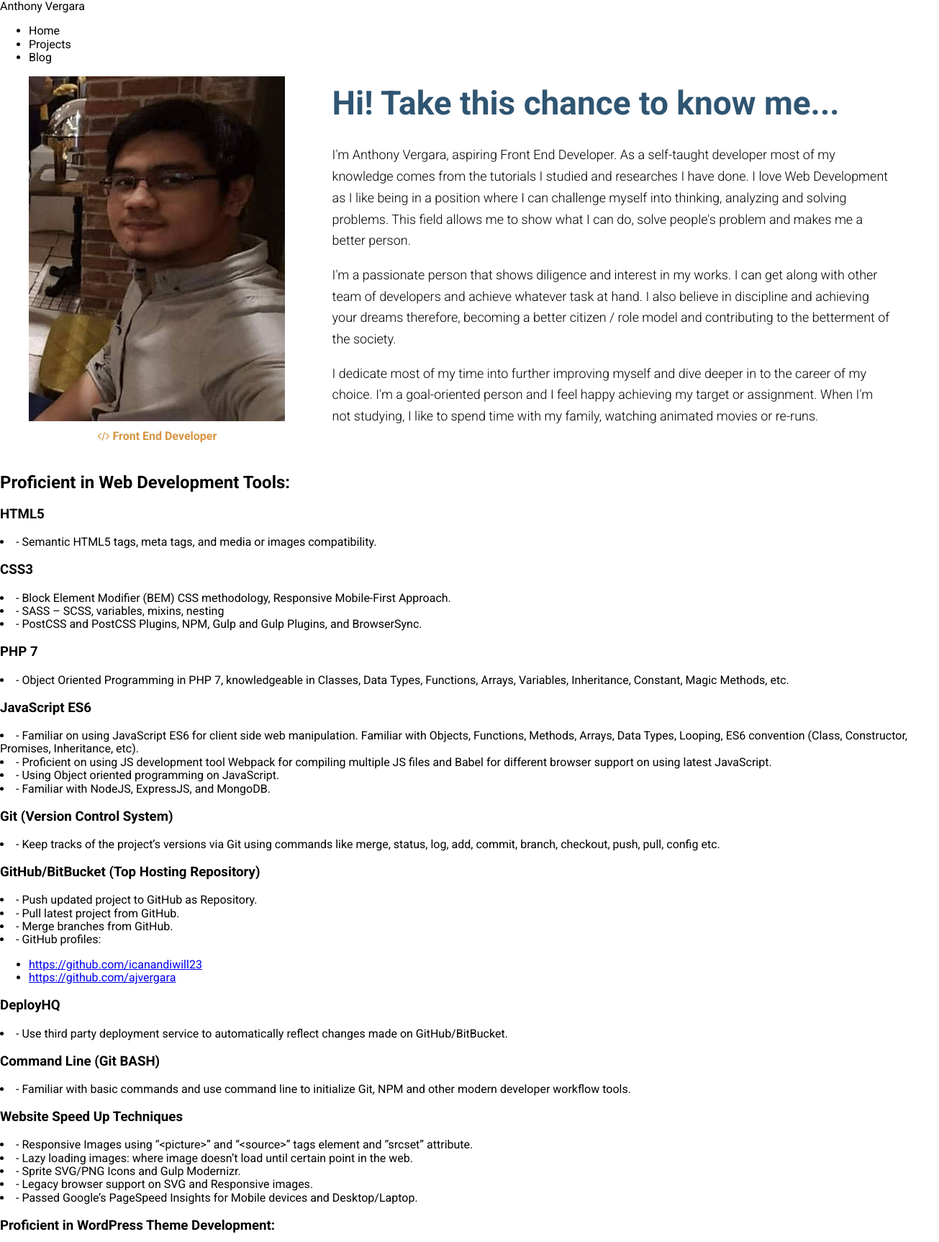
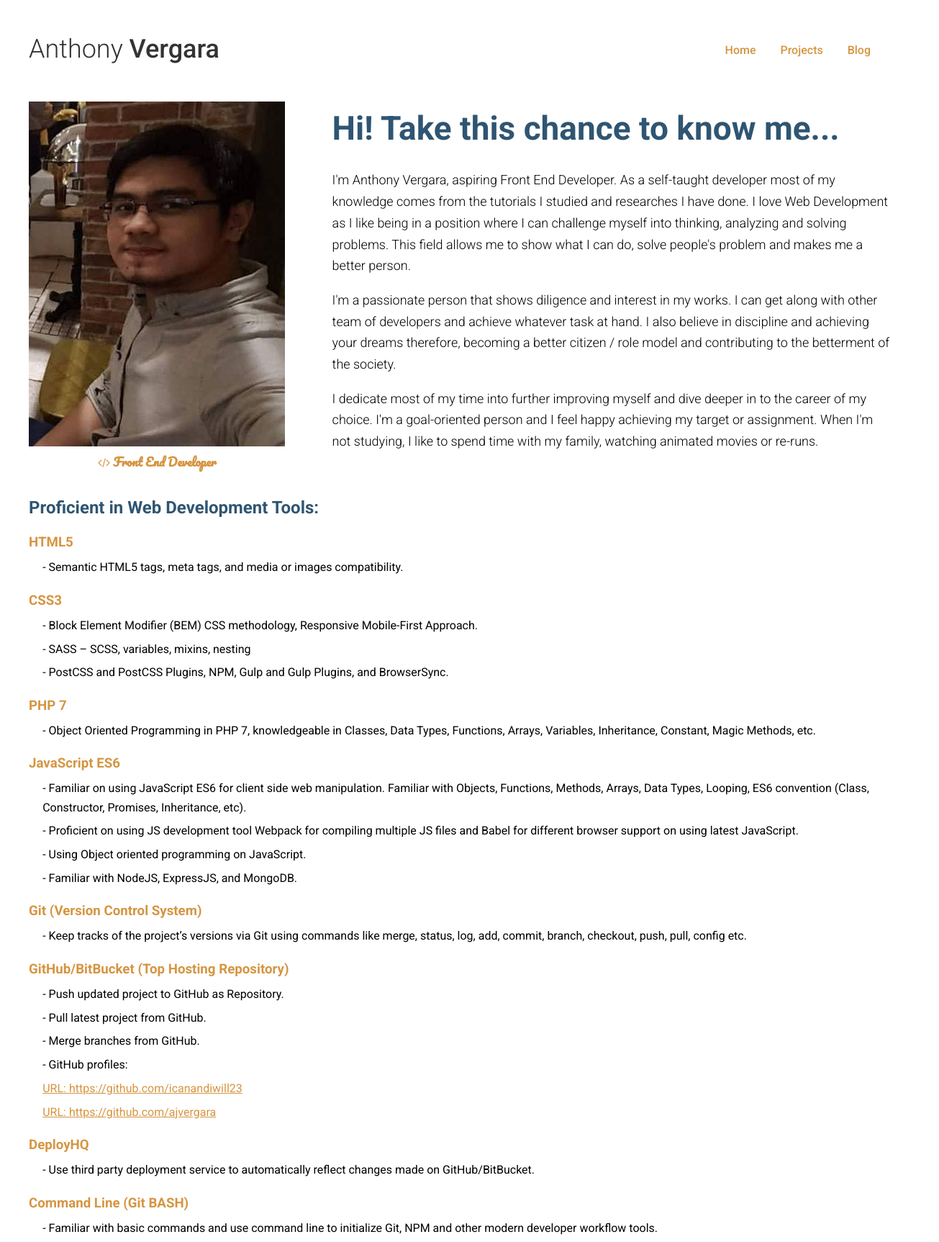
Before and after one commit to ajvergara/anthony-vergara, a website: page app/index.html in a window 1280 px wide. Shown: the top 1725 px of the page at 72% size, 1305 px wide, since content can reach past the window. Drawn offline with Linux system fonts and the light colour scheme.

Commit message:
Partially completed index page

```diff
--- a/app/assets/styles/base/_global.css
+++ b/app/assets/styles/base/_global.css
@@ -1,8 +1,22 @@
 * {
   box-sizing: border-box;
+}
+
+body{
   font-family: 'Roboto', sans-serif;
 }
 
 img{
   max-width: 100%;
 }
+
+a{
+  color: $mainYellow;
+  text-decoration: none;
+}
+
+.section-break{
+  max-width: 90%;
+  margin-top: 2rem;
+  margin-bottom: 2rem;
+}
--- a/app/assets/styles/modules/_about-me.css
+++ b/app/assets/styles/modules/_about-me.css
@@ -10,6 +10,8 @@
 
   &__description{
     text-align: center;
+    font-family: 'Pacifico', cursive;
+
 
     h4{
       margin-top: .5rem;
--- /dev/null
+++ b/app/assets/styles/modules/_btn.css
@@ -0,0 +1,22 @@
+.btn{
+  padding: 20px 30px;
+  display: inline-block;
+  border-radius: 5px;
+  color: #777;
+  background-color: transparent;
+  transition: all .4s ease-out;
+
+  &--link{
+    border: solid 1px $mainYellow;
+
+    &:hover{
+      background-color: $mainYellow;
+      color: #fff;
+      border: solid 1px $mainYellow;
+    }
+  }
+
+  .fa{
+    padding-left: .5rem;
+  }
+}
--- /dev/null
+++ b/app/assets/styles/modules/_contact.css
@@ -0,0 +1,19 @@
+.contact{
+  margin-top: 3.25rem;
+  border-top: 1px solid rgba(75, 75, 75, 0.2);
+  border-bottom: 1px solid rgba(75, 75, 75, 0.2);
+  padding: 3.25rem 0;
+  text-align: center;
+
+  &__title{
+    margin-top: 0;
+    color: $mainBlue;
+    font-family: 'Pacifico', cursive;
+    font-size: 2.25rem;
+    margin-bottom: 3rem;
+
+    .fa{
+      color: red;
+    }
+  }
+}
--- a/app/assets/styles/modules/_container.css
+++ b/app/assets/styles/modules/_container.css
@@ -1,4 +1,5 @@
 .container{
+  overflow: hidden;
   padding-left: 18px;
   padding-right: 18px;
   max-width: 1236px;
--- /dev/null
+++ b/app/assets/styles/modules/_primary-nav.css
@@ -0,0 +1,32 @@
+.primary-nav{
+
+  @mixin clearfix;
+
+  &--pull-right{
+    float: right;
+  }
+
+  ul{
+    padding: 0;
+    margin: 0;
+  }
+
+  li{
+    list-style: none;
+    display: inline-block;
+    padding-right: 30px;
+  }
+
+  a{
+    display: inline-block;
+    padding-bottom: .5rem;
+    padding-top: .8rem;
+    border-bottom: solid 1px transparent;
+    transition: all .3s ease-out;
+    font-weight: 500;
+
+    &:hover{
+      border-bottom: solid 1px $mainYellow;
+    }
+  }
+}
--- a/app/assets/styles/modules/_row.css
+++ b/app/assets/styles/modules/_row.css
@@ -1,16 +1,16 @@
 .row{
+
+  &--gutters{
+    margin-right: -65px;
+  }
+
+  &--gutters > div{
+    padding-right: 65px;
+  }
 
   @mixin clearfix;
 
   @mixin atMedium{
-    &--gutters{
-      margin-right: -65px;
-    }
-
-    &--gutters > div{
-      padding-right: 65px;
-    }
-
 
     &__md-4{
       float: left;
--- /dev/null
+++ b/app/assets/styles/modules/_section-title.css
@@ -0,0 +1,9 @@
+.section-title{
+  color: $mainBlue;
+  margin-bottom: 1.5rem;
+
+  &__subtitle{
+    color: $mainYellow;
+    margin-bottom: .4em;
+  }
+}
--- /dev/null
+++ b/app/assets/styles/modules/_site-footer.css
@@ -0,0 +1,5 @@
+.site-footer{
+  text-align: center;
+  font-weight: 100;
+  padding: 1rem 0;
+}
--- /dev/null
+++ b/app/assets/styles/modules/_site-header.css
@@ -0,0 +1,30 @@
+.site-header{
+  position: relative;
+  padding: 3rem 0;
+  margin-bottom: 1rem;
+
+  @mixin atMedium{
+    margin-bottom: 0;
+  }
+
+  &__title{
+    display: inline-block;
+    font-size: 2.25rem;
+    font-weight: 300;
+    color: #333;
+    position: absolute;
+
+    span{
+      font-weight: 500;
+    }
+  }
+
+  &__menu-content{
+    display: none;
+    width: 100%;
+
+    @mixin atMedium{
+      display: inline-block;
+    }
+  }
+}
--- /dev/null
+++ b/app/assets/styles/modules/_skills.css
@@ -0,0 +1,12 @@
+.skills{
+  li{
+    list-style: none;
+    padding: .2rem 0;
+    line-height: 1.65;
+    margin-left: 1.2rem;
+
+    a{
+      text-decoration: underline;
+    }
+  }
+}
--- a/app/assets/styles/styles.css
+++ b/app/assets/styles/styles.css
@@ -7,3 +7,10 @@
 @import "modules/_row";
 @import "modules/_generic-content";
 @import "modules/_heading";
+@import "modules/_skills";
+@import "modules/_section-title";
+@import "modules/_contact";
+@import "modules/_btn";
+@import "modules/_site-footer";
+@import "modules/_site-header";
+@import "modules/_primary-nav";
--- a/app/index.html
+++ b/app/index.html
@@ -5,28 +5,33 @@
     <meta name="viewport" content="width=device-width, initial-scale=1">
     <meta http-equiv="X-UA-compatible" content="IE=Edge">
     <title>Anthony Vergara - Personal Portfolio Website</title>
+    <link href="https://fonts.googleapis.com/css?family=Pacifico" type="text/css" rel="stylesheet">
     <link rel="stylesheet" type="text/css" href="https://stackpath.bootstrapcdn.com/font-awesome/4.7.0/css/font-awesome.min.css">
     <link href="https://fonts.googleapis.com/css?family=Roboto:100,300,400,500,700" rel="stylesheet">
     <link rel="stylesheet" type="text/css" href="temp/styles/styles.css">
   </head>
   <body>
-    <header class="header-section">
-      <div class="header-section__title">
-        Anthony Vergara
+    <header class="site-header">
+      <div class="container">
+        <div class="site-header__title">
+          Anthony <span>Vergara</span>
         </div>
 
-      <nav>
+        <div class="site-header__menu-content">
+          <nav class="primary-nav primary-nav--pull-right">
             <ul>
-          <li>Home</li>
-          <li>Projects</li>
-          <li>Blog</li>
+              <li><a href="index.html">Home</a></li>
+              <li><a href="projects.html">Projects</a></li>
+              <li><a href="blog.html">Blog</a></li>
             </ul>
           </nav>
+        </div>
+      </div>
     </header>
 
     <section class="about-me">
       <div class="container">
-        <div class="row row--gutters">
+        <div class="row row--gutters row--mb">
           <div class="row__md-4">
             <div class="about-me__image">
               <img src="assets/images/profile-pic.jpg" alt="A simple photo of me.">
@@ -57,55 +62,55 @@
     </section>
 
     <section class="skills">
-      <h2>Proficient in Web Development Tools: </h2>
-      <h3>HTML5</h3>
+      <div class="container">
+        <h2 class="section-title">Proficient in Web Development Tools: </h2>
+        <h3 class="section-title__subtitle">HTML5</h3>
           <li>- Semantic HTML5 tags, meta tags, and media or images compatibility. </li>
 
-      <h3>CSS3</h3>
+        <h3 class="section-title__subtitle">CSS3</h3>
           <li>- Block Element Modifier (BEM) CSS methodology, Responsive Mobile-First Approach.</li>
           <li>-	SASS – SCSS, variables, mixins, nesting</li>
           <li>-	PostCSS and PostCSS Plugins, NPM, Gulp and Gulp Plugins, and BrowserSync.</li>
 
-      <h3>PHP 7</h3>
+        <h3 class="section-title__subtitle">PHP 7</h3>
           <li>-	Object Oriented Programming in PHP 7, knowledgeable in Classes, Data Types, Functions, Arrays, Variables, Inheritance, Constant, Magic Methods, etc.</li>
 
-      <h3>JavaScript ES6</h3>
+        <h3 class="section-title__subtitle">JavaScript ES6</h3>
           <li>-	Familiar on using JavaScript ES6 for client side web manipulation. Familiar with Objects, Functions, Methods, Arrays, Data Types, Looping, ES6 convention (Class, Constructor, Promises, Inheritance, etc).</li>
           <li>-	Proficient on using JS development tool Webpack for compiling multiple JS files and Babel for different browser support on using latest JavaScript.</li>
           <li>-	Using Object oriented programming on JavaScript.</li>
           <li>-	Familiar with NodeJS, ExpressJS, and MongoDB.</li>
 
-      <h3>Git (Version Control System)</h3>
+        <h3 class="section-title__subtitle">Git (Version Control System)</h3>
           <li>-	Keep tracks of the project’s versions via Git using commands like merge, status, log, add, commit, branch, checkout, push, pull, config etc. </li>
 
-      <h3>GitHub/BitBucket (Top Hosting Repository)</h3>
+        <h3 class="section-title__subtitle">GitHub/BitBucket (Top Hosting Repository)</h3>
           <li>-	Push updated project to GitHub as Repository.</li>
           <li>-	Pull latest project from GitHub.</li>
           <li>-	Merge branches from GitHub.</li>
           <li>-	GitHub profiles:
-            <ul>
-              <li><a href="https://github.com/icanandiwill23">https://github.com/icanandiwill23</a></li>
-              <li><a href="https://github.com/ajvergara">https://github.com/ajvergara</a></li>
-            </ul>
+                <li><a href="https://github.com/icanandiwill23">  URL: https://github.com/icanandiwill23</a></li>
+                <li><a href="https://github.com/ajvergara">  URL: https://github.com/ajvergara</a></li>
           </li>
 
-      <h3>DeployHQ</h3>
+        <h3 class="section-title__subtitle">DeployHQ</h3>
           <li>-	Use third party deployment service to automatically reflect changes made on GitHub/BitBucket.</li>
 
-      <h3>Command Line (Git BASH)</h3>
+        <h3 class="section-title__subtitle">Command Line (Git BASH)</h3>
           <li>-	Familiar with basic commands and use command line to initialize Git, NPM and other modern developer workflow tools.</li>
 
-      <h3>Website Speed Up Techniques</h3>
+        <h3 class="section-title__subtitle">Website Speed Up Techniques</h3>
           <li>-	Responsive Images using “&lt;picture>” and “&lt;source>” tags element and “srcset” attribute.</li>
           <li>-	Lazy loading images: where image doesn’t load until certain point in the web.</li>
           <li>-	Sprite SVG/PNG Icons and Gulp Modernizr.</li>
           <li>-	Legacy browser support on SVG and Responsive images.</li>
           <li>-	Passed Google’s PageSpeed Insights for Mobile devices and Desktop/Laptop.</li>
 
-      <h3>Proficient in WordPress Theme Development:</h3>
-        <li>Create WordPress site base on PSD/HTML.</li>
-        <li>Proficient on WordPress Theme Development:
-          <ul>
+        <hr class="section-break">
+        <h2 class="section-title">Proficient in WordPress Theme Development:</h2>
+          <li>- Create WordPress site base on PSD/HTML.</li>
+
+          <h3 class="section-title__subtitle">Proficient on WordPress Theme Development:</h3>
               <li>-	Proficient on using WordPress API (create, read, update and delete functions operation to database.)</li>
               <li>-	Use/Modify WordPress default JSON API Route.</li>
               <li>-	Create WordPress Custom Route/JSON API Route to include only needed information, therefore saving customer’s bandwidth and to show created relationships.</li>
@@ -113,37 +118,50 @@
               <li>-	Proficient on using WordPress Custom Query using WP_Query and its associative array properties. (post_type, post_per_page, orderby, order, meta_key, etc.)</li>
               <li>-	Proficient on pre-modifying existing post types using “pre_get_post” hook.</li>
               <li>-	Proficient with WordPress loop and templates (single.php, page.php, archive.php, custom-template etc.)</li>
-          </ul>
-        </li>
-        <li>Develop custom accounts roles for Administrator, Developers, Customers and other users.</li>
-        <li>Install necessary plugins like ACF, Members, Manual Image Crop, and Regenerate Thumbnails etc.</li>
+          <li>- Develop custom accounts roles for Administrator, Developers, Customers and other users.</li>
+          <li>- Install necessary plugins like ACF, Members, Manual Image Crop, and Regenerate Thumbnails etc.</li>
 
-      <h3>Familiar on Mobile App Development Tool:</h3>
-        <li>Use Adobe Cordova/PhoneGap to develop Android/iOS Application.</li>
+        <h3 class="section-title__subtitle">Familiar on Mobile App Development Tool:</h3>
+          <li>- Use Adobe Cordova/PhoneGap to develop Android/iOS Application.</li>
 
-      <h3>Proficient on making and using RDMS</h3>
-        <li>Create and Design Database according to the client needs.</li>
-        <li>MySQL</li>
-        <li>Oracle Database 10g</li>
-        <li>SQL Querying</li>
+        <h3 class="section-title__subtitle">Proficient on making and using RDMS</h3>
+          <li>- Create and Design Database according to the client needs.</li>
+          <li>- MySQL</li>
+          <li>- Oracle Database 10g</li>
+          <li>- SQL Querying</li>
 
-      <h3>Proficient in using Adobe Photoshop</h3>
-        <li>Image manipulation, cropping and resizing.</li>
+        <h3 class="section-title__subtitle">Proficient in using Adobe Photoshop</h3>
+          <li>- Image manipulation, cropping and resizing.</li>
 
-      <h2>Working Experience: </h2>
-      <h3>IT Staff</h3>
+        <hr class="section-break">
+
+        <h2 class="section-title">Working Experience: </h2>
+        <h3 class="section-title__subtitle">IT Staff</h3>
         <p>Hungry Bunny W.L.L (Makaseb Group of Companies)
           Eastern province of Dammam, KSA
-        October 2016 – Present
+          October 2016 – October 2018
         </p>
 
-      <h3>Duties and Responsibilities:</h3>
-        <li>Developed website for the Makaseb Group of Companies.</li>
-        <li>Handle Makaseb Group of Companies website.</li>
-        <li>Handles restaurants’ POS installation, troubleshooting and networking.</li>
-        <li>Install Digital Menu via Digital Signage.</li>
-        <li>Install and troubleshoot CCTV in restaurants and head office.</li>
-        <li>Administer the company’s ERP (SAGE)</li>
+        <h3 class="section-title__subtitle">Duties and Responsibilities:</h3>
+          <li>- Developed website for the Makaseb Group of Companies.</li>
+          <li>- Handle Makaseb Group of Companies website.</li>
+          <li>- Handles restaurants’ POS installation, troubleshooting and networking.</li>
+          <li>- Install Digital Menu via Digital Signage.</li>
+          <li>- Install and troubleshoot CCTV in restaurants and head office.</li>
+          <li>- Administer the company’s ERP (SAGE)</li>
+      </div>
     </section>
+
+
+    <section class="contact">
+      <div class="container">
+        <h2 class="contact__title">I would love to join your team <i class=" fa fa-heart"></i></h2>
+        <a class="btn btn--link" href="mailto: ajvergara2326@gmail.com">Contact me <i class="fa fa-envelope-o"></i></a>
+      </div>
+    </section>
+
+    <footer class="site-footer">
+      <p>Copyright &copy; 2018 Anthony Vergara </p>
+    </footer>
   </body>
 </html>
--- a/app/temp/styles/styles.css
+++ b/app/temp/styles/styles.css
@@ -343,11 +343,25 @@ template {
 
 * {
   box-sizing: border-box;
+}
+
+body{
   font-family: 'Roboto', sans-serif;
 }
 
 img{
   max-width: 100%;
+}
+
+a{
+  color: #d59541;
+  text-decoration: none;
+}
+
+.section-break{
+  max-width: 90%;
+  margin-top: 2rem;
+  margin-bottom: 2rem;
 }
 
 .about-me__image{
@@ -363,6 +377,7 @@ img{
 
 .about-me__description{
     text-align: center;
+    font-family: 'Pacifico', cursive;
   }
 
 .about-me__description h4{
@@ -371,12 +386,21 @@ img{
     }
 
 .container{
+  overflow: hidden;
   padding-left: 18px;
   padding-right: 18px;
   max-width: 1236px;
   margin-left: auto;
   margin-right: auto;
 }
+
+.row--gutters{
+    margin-right: -65px;
+  }
+
+.row--gutters > div{
+    padding-right: 65px;
+  }
 
 .row::after{
     content: "";
@@ -385,14 +409,6 @@ img{
   }
 
 @media (min-width: 768px){
-    .row--gutters{
-      margin-right: -65px;
-    }
-
-    .row--gutters > div{
-      padding-right: 65px;
-    }
-
 
     .row__md-4{
       float: left;
@@ -425,3 +441,144 @@ img{
     font-size: 2.875rem
 }
   }
+
+.skills li{
+    list-style: none;
+    padding: .2rem 0;
+    line-height: 1.65;
+    margin-left: 1.2rem;
+  }
+
+.skills li a{
+      text-decoration: underline;
+    }
+
+.section-title{
+  color: #2f5572;
+  margin-bottom: 1.5rem;
+}
+
+.section-title__subtitle{
+    color: #d59541;
+    margin-bottom: .4em;
+  }
+
+.contact{
+  margin-top: 3.25rem;
+  border-top: 1px solid rgba(75, 75, 75, 0.2);
+  border-bottom: 1px solid rgba(75, 75, 75, 0.2);
+  padding: 3.25rem 0;
+  text-align: center;
+}
+
+.contact__title{
+    margin-top: 0;
+    color: #2f5572;
+    font-family: 'Pacifico', cursive;
+    font-size: 2.25rem;
+    margin-bottom: 3rem;
+  }
+
+.contact__title .fa{
+      color: red;
+    }
+
+.btn{
+  padding: 20px 30px;
+  display: inline-block;
+  border-radius: 5px;
+  color: #777;
+  background-color: transparent;
+  transition: all .4s ease-out;
+}
+
+.btn--link{
+    border: solid 1px #d59541;
+  }
+
+.btn--link:hover{
+      background-color: #d59541;
+      color: #fff;
+      border: solid 1px #d59541;
+    }
+
+.btn .fa{
+    padding-left: .5rem;
+  }
+
+.site-footer{
+  text-align: center;
+  font-weight: 100;
+  padding: 1rem 0;
+}
+
+.site-header{
+  position: relative;
+  padding: 3rem 0;
+  margin-bottom: 1rem;
+}
+
+@media (min-width: 768px){
+
+.site-header{
+    margin-bottom: 0
+}
+  }
+
+.site-header__title{
+    display: inline-block;
+    font-size: 2.25rem;
+    font-weight: 300;
+    color: #333;
+    position: absolute;
+  }
+
+.site-header__title span{
+      font-weight: 500;
+    }
+
+.site-header__menu-content{
+    display: none;
+    width: 100%;
+  }
+
+@media (min-width: 768px){
+
+.site-header__menu-content{
+      display: inline-block
+  }
+  }
+
+.primary-nav::after{
+    content: "";
+    display: table;
+    clear: both;
+  }
+
+.primary-nav--pull-right{
+    float: right;
+  }
+
+.primary-nav ul{
+    padding: 0;
+    margin: 0;
+  }
+
+.primary-nav li{
+    list-style: none;
+    display: inline-block;
+    padding-right: 30px;
+  }
+
+.primary-nav a{
+    display: inline-block;
+    padding-bottom: .5rem;
+    padding-top: .8rem;
+    border-bottom: solid 1px transparent;
+    transition: all .3s ease-out;
+    font-weight: 500;
+  }
+
+.primary-nav a:hover{
+      border-bottom: solid 1px #d59541;
+    }
```
Lines whose indentation alone changed are shown as unchanged.
